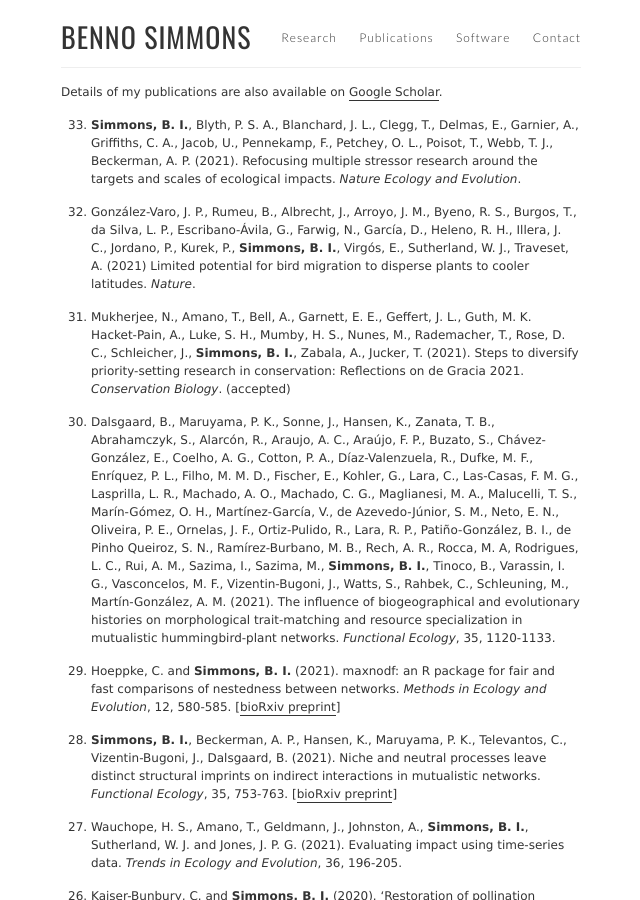
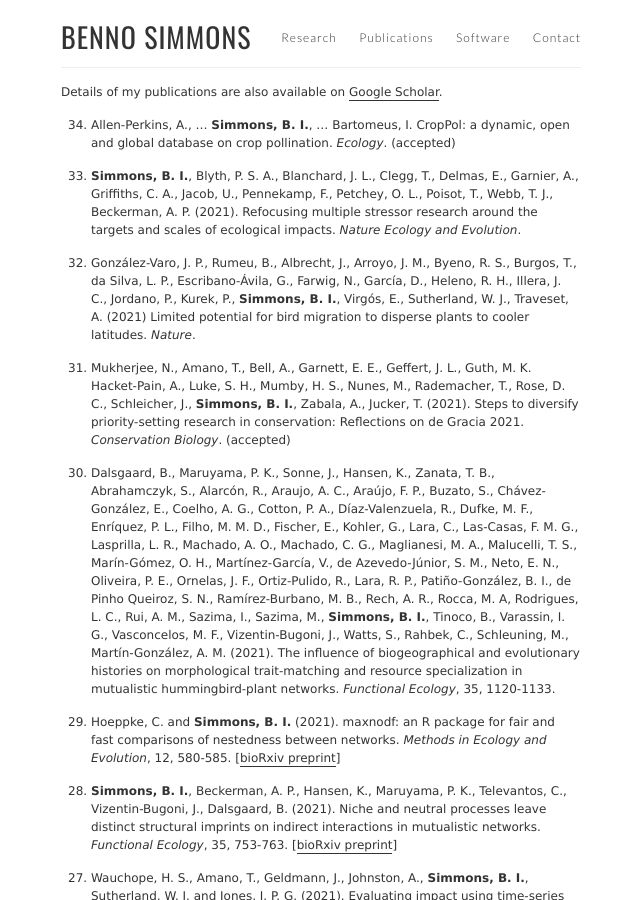
Before and after one commit to SimmonsBI/SimmonsBI.github.io, a Jekyll site: the page built from publications.md, in a window 1280 px wide and 900 px high. Shown: the whole window, without its empty margins (319-959 px from the left). Built offline with Jekyll 4.4.1, drawn with Linux system fonts in a browser that asks for light colours.

Commit message:
Update publications.md

```diff
--- a/publications.md
+++ b/publications.md
@@ -17,6 +17,8 @@ I currently have no unpublished preprints.--->
 <!---### PEER-REVIEWED JOURNAL ARTICLES--->
 
 {: reversed="reversed"}
+
+34. Allen-Perkins, A., ... **Simmons, B. I.**, ... Bartomeus, I. CropPol: a dynamic, open and global database on crop pollination. _Ecology_. (accepted)
 
 33. **Simmons, B. I.**, Blyth, P. S. A., Blanchard, J. L., Clegg, T., Delmas, E., Garnier, A., Griffiths, C. A., Jacob, U., Pennekamp, F., Petchey, O. L., Poisot, T., Webb, T. J., Beckerman, A. P. (2021). Refocusing multiple stressor research around the targets and scales of ecological impacts. _Nature Ecology and Evolution_.
 
```
